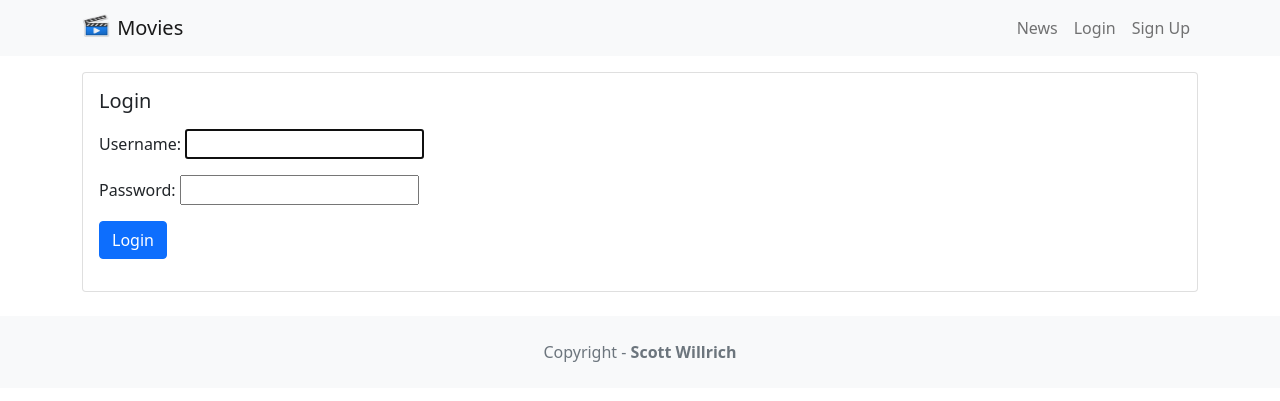
After one commit to swillrich5/moviereviews, a Django app: page /accounts/login/ in a window 1280 px wide. The commit adds this page. Shown: the top 401 px of the page. Run offline with Django 4.2, Linux system fonts and the light colour scheme.

Commit message:
added login and logout user authentication

```diff
--- /dev/null
+++ b/accounts/templates/loginaccount.html
@@ -0,0 +1,24 @@
+{% extends 'base.html' %}
+{% block content %}
+    <div class="card mb-3">
+        <div class="row g-0">
+            <div class="card-body">
+                <h5 class="card-title">Login</h5>
+                {% if error %}
+                    <div class="alert alert-danger mt-3">
+                        {{ error }}
+                    </div>
+                {% endif %}
+                <p class="card-text">
+                    <form method="POST">
+                        {% csrf_token %}
+                        {{ form.as_p }}
+                        <button type="submit" class="btn btn-primary">
+                            Login
+                        </button>
+                    </form>
+                </p>
+            </div>
+        </div>
+    </div>
+{% endblock content %}
--- a/accounts/urls.py
+++ b/accounts/urls.py
@@ -5,4 +5,6 @@ app_name='accounts'
 
 urlpatterns = [
     path('signupaccount/', views.signupaccount, name='signupaccount'),
+    path('logout/', views.logoutaccount, name="logoutaccount"),
+    path('login/', views.loginaccount, name='loginaccount'),
 ]
--- a/accounts/views.py
+++ b/accounts/views.py
@@ -1,9 +1,8 @@
 from django.shortcuts import render
-from django.contrib.auth.forms import UserCreationForm
 from .forms import UserCreateForm
-from django.contrib.auth.forms import UserCreationForm
+from django.contrib.auth.forms import AuthenticationForm
 from django.contrib.auth.models import User
-from django.contrib.auth import login
+from django.contrib.auth import login, logout, authenticate
 from django.shortcuts import redirect
 from django.db import IntegrityError
 
@@ -27,3 +26,27 @@ def signupaccount(request):
             return render(request, 'signupaccount.html',
                             {'form': UserCreateForm,
                             'error': 'Passwords do not match'})
+
+
+def logoutaccount(request):
+    logout(request)
+    return redirect('movie:home')
+
+
+
+def loginaccount(request):
+    if request.method == 'GET':
+        return render(request, 'loginaccount.html', {
+                        'form': AuthenticationForm
+                     })
+    else:
+        user = authenticate(request,
+                            username=request.POST['username'],
+                            password=request.POST['password'])
+        if user is None:
+            return render(request, 'loginaccount.html',
+                            { 'form': AuthenticationForm(),
+                              'error': 'Username and Password do not match'})
+        else:
+            login(request, user)
+            return redirect('movie:home')
--- a/moviereviews/templates/base.html
+++ b/moviereviews/templates/base.html
@@ -22,8 +22,12 @@
                 <div class="collapse navbar-collapse" id="navbarNavAltMarkup">
                 <div class="navbar-nav ms-auto">
                     <a class="nav-link" href="{% url 'news:news' %}">News</a>
-                    <a class="nav-link" href="#">Login</a>
-                    <a class="nav-link" href="{% url 'accounts:signupaccount' %}">Sign Up</a>
+                    {% if user.is_authenticated %}
+                        <a class="nav-link" href={% url "accounts:logoutaccount" %}>Logout</a>
+                    {% else %}
+                        <a class="nav-link" href={% url "accounts:loginaccount" %}>Login</a>
+                        <a class="nav-link" href="{% url 'accounts:signupaccount' %}">Sign Up</a>
+                    {% endif %}
                 </div>
                 </div>
             </div>
```
